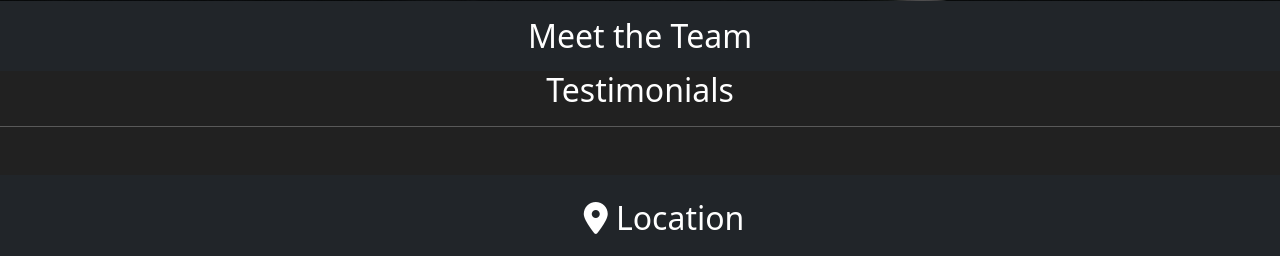
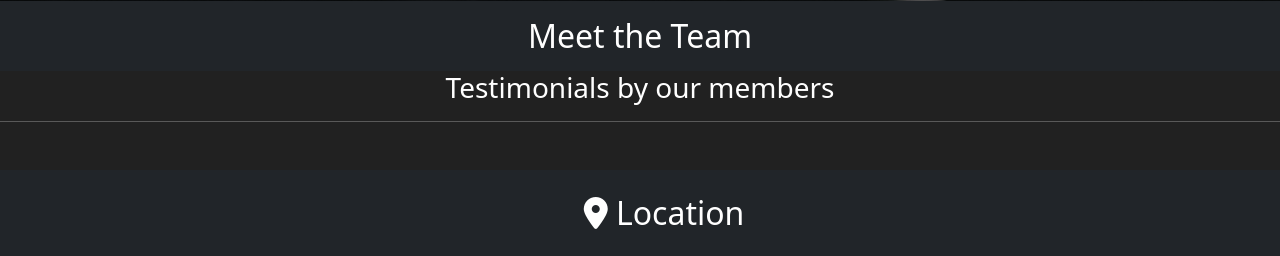
Before and after one commit to DylanP400/InkedClippers, a Django app: page / in a window 1280 px wide. Shown: the part 855-1111 px from the top of the page. Run offline with Django 3.2, Linux system fonts and the light colour scheme; data that the repository does not hold is empty; some libraries are stand-ins or nearby versions.

Commit message:
Changed testimonials heading

```diff
--- a/core/templates/core/home.html
+++ b/core/templates/core/home.html
@@ -45,7 +45,7 @@
 <!--Testimonials-->
 
 <section>
-    <h2 class="text-center text-white mt-3">Testimonials</h2>
+    <h3 class="text-center text-white mt-3">Testimonials by our members</h2>
         <hr class="text-white">
         <div class="container-fluid my-3">
             <div class="row">
@@ -73,7 +73,8 @@
                             {% for user_testimonial in new_testimonial %}
                             <li class="list-group-item bg-dark text-white border-3">
                                 <p>{{ user_testimonial.get_rating_display }}</p>
-                            <p class="fw-light"><span class="fw-bold">Service by -</span> {{ user_testimonial.member }}
+                                <p class="fw-light"><span class="fw-bold">Service by -</span>
+                                    {{ user_testimonial.member }}
                                 </p>
                                 <p class="fw-light"><span class="fw-bold">Inked Clippers -</span>
                                     {{ user_testimonial.service }}</p>
```
Lines whose indentation alone changed are shown as unchanged.
